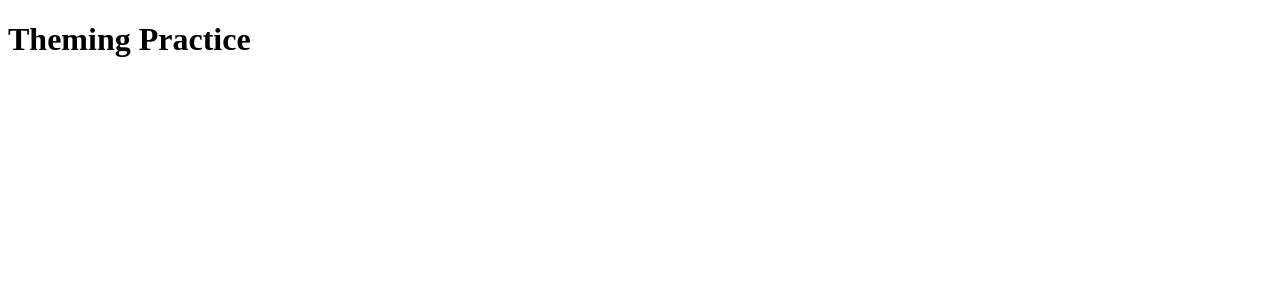
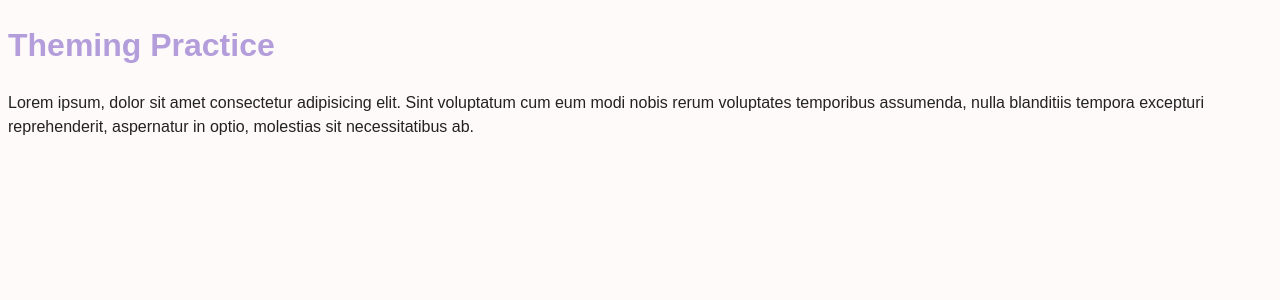
Before and after one commit to aexcode/theme-switching-react-styled-components, a React (Create React App) app: page / in a window 1280 px wide. Shown: the top 300 px of the page. Built offline with nearby package versions, Linux system fonts and the light colour scheme; the HTML template or start-up script is replaced by a standard one.

Commit message:
create ThemeContext and Theme component

```diff
--- a/src/App.js
+++ b/src/App.js
@@ -1,9 +1,19 @@
 import React from 'react'
+import { Theme } from './components'
+import { ThemeContextProvider } from './contexts'
 
 export default function App() {
 	return (
-		<>
-			<h1>Theming Practice</h1>
-		</>
+		<ThemeContextProvider>
+			<Theme>
+				<h1>Theming Practice</h1>
+				<p>
+					Lorem ipsum, dolor sit amet consectetur adipisicing elit. Sint
+					voluptatum cum eum modi nobis rerum voluptates temporibus assumenda,
+					nulla blanditiis tempora excepturi reprehenderit, aspernatur in optio,
+					molestias sit necessitatibus ab.
+				</p>
+			</Theme>
+		</ThemeContextProvider>
 	)
 }
--- /dev/null
+++ b/src/components/Theme.js
@@ -0,0 +1,45 @@
+import React, { useContext } from 'react'
+import { ThemeProvider, createGlobalStyle } from 'styled-components'
+import { ThemeContext } from '../contexts'
+
+export const Theme = ({ children }) => {
+	const { theme } = useContext(ThemeContext)
+	return (
+		<ThemeProvider theme={themes[theme] ? themes[theme] : themes['dark']}>
+			<GlobalStyle />
+			{children}
+		</ThemeProvider>
+	)
+}
+
+const themes = {
+	dark: {
+		background: '#272823',
+		title: '#b39ddb',
+		text: '#fffafa',
+	},
+	light: {
+		background: '#fffafa',
+		title: '#b39ddb',
+		text: '#222222',
+	},
+}
+
+const GlobalStyle = createGlobalStyle`
+  *,
+  *:before,
+  *:after {
+    box-sizing: border-box;
+    font-family: Arial, Helvetica, sans-serif;
+    line-height: 1.5em;
+  }
+
+  body {
+    background: ${({ theme }) => theme.background};
+    color: ${({ theme }) => theme.text};
+  }
+
+  h1 {
+    color: ${({ theme }) => theme.title};
+  }
+`
--- /dev/null
+++ b/src/components/index.js
@@ -0,0 +1 @@
+export * from './Theme'
--- /dev/null
+++ b/src/contexts/ThemeContext.js
@@ -0,0 +1,17 @@
+import React, { createContext, useState } from 'react'
+
+// ThemeContext =====
+export const ThemeContext = createContext()
+
+// ThemeContextProvider =====
+export const ThemeContextProvider = ({ children }) => {
+	const [theme, setTheme] = useState('light')
+
+	const switchTheme = (theme) => setTheme(theme)
+
+	return (
+		<ThemeContext.Provider value={{ theme, switchTheme }}>
+			{children}
+		</ThemeContext.Provider>
+	)
+}
--- /dev/null
+++ b/src/contexts/index.js
@@ -0,0 +1 @@
+export * from './ThemeContext'
```
